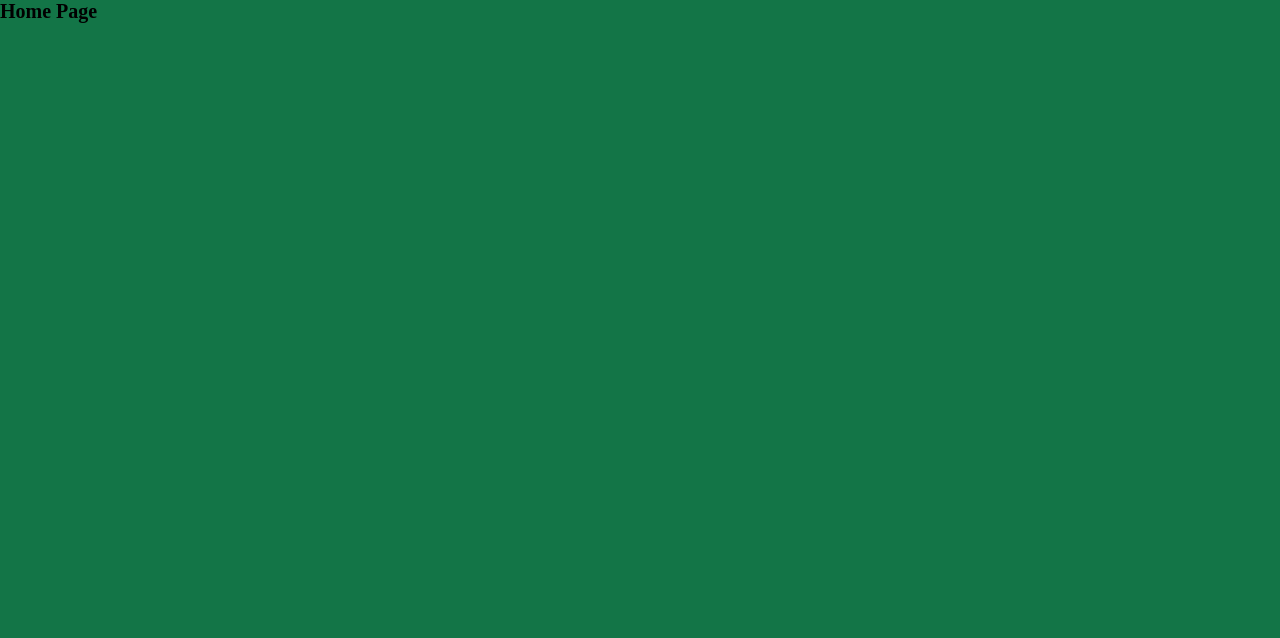
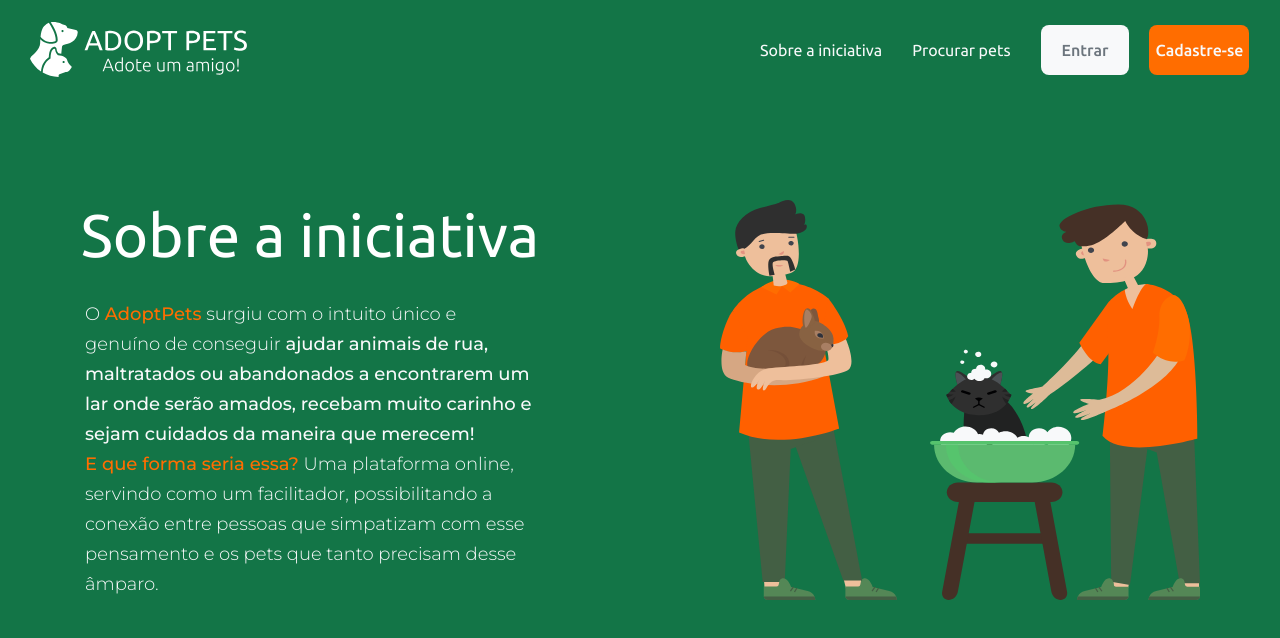
Before and after one commit to erickd-moraes/adopt-pets, a React (Create React App) app: page / in a window 1280 px wide. Shown: the top 638 px of the page. Built offline with nearby package versions, Linux system fonts and the light colour scheme.

Commit message:
Component Header and Section About created and styled

```diff
--- a/src/assets/styles/global.css
+++ b/src/assets/styles/global.css
@@ -6,10 +6,12 @@
   --color-background-form: #F8F9FA;
   --color-title-white: #FFFFFF;
   --color-text-light: #F8F9FA;
+  --color-text-hover: #E9ECEF;
   --color-text-dark: #6C757D;
+  --color-text-dark-hover: #495057;
   --color-fieldset-form: #6C757D;
   --color-highlight: #FF6D00;
-  --color-highlight-dark: #ff5400;
+  --color-highlight-dark: #ff4800;
 }
 
 * {
--- /dev/null
+++ b/src/components/Header/index.jsx
@@ -0,0 +1,33 @@
+import React from 'react';
+import { Link }  from 'react-router-dom';
+import Logo from '../../assets/images/logo.svg';
+
+import './styles.css';
+
+const Header = () => {
+  return (
+    <header>
+      <Link to="/">
+        <img src={Logo} alt="Logo Adopt Pets"/>
+      </Link>
+      <nav className="menu">
+        <ul>
+          <li>
+            <a href="#about">Sobre a iniciativa</a>
+          </li>
+          <li>
+            <a href="#find-pets">Procurar pets</a>
+          </li>
+          <li>
+            <Link to="/sign-in" className="sign-in">Entrar</Link>
+          </li>
+          <li>
+            <Link to="/sign-up" className="sign-up">Cadastre-se</Link>
+          </li>
+        </ul>
+      </nav>
+    </header>
+  );
+};
+
+export default Header;
--- /dev/null
+++ b/src/components/Header/styles.css
@@ -0,0 +1,70 @@
+header {
+  width: 100%;
+  height: 10rem;
+  display: flex;
+  justify-content: space-between;
+  align-items: center;
+}
+
+header img {
+  margin-left: 3rem;
+}
+
+header > a:focus {
+  outline: none;
+}
+
+header nav {
+  display: flex;
+  width: 52rem;
+  height: 5rem;
+}
+
+header nav ul {
+  list-style: none;
+  display: flex;
+  align-items: center;
+  justify-content: center;
+}
+
+header ul li a {
+  text-decoration: none;
+  font: 400 1.6rem Ubuntu;
+  color: var(--color-text-light);
+  margin-right: 3rem;
+}
+
+header ul li a:hover,
+header ul li a:focus {
+  color: var(--color-highlight);
+  transition: 300ms;
+  outline: none;
+}
+
+header ul li a.sign-in {
+  font-weight: 500;
+  padding: 1.6rem 2.1rem;
+  border-radius: 0.8rem;
+  margin-right: 2rem;
+  background-color: var(--color-text-light);
+  color: var(--color-text-dark);
+}
+
+header ul li a.sign-in:hover,
+header ul li a.sign-in:focus {
+  color: var(--color-text-dark-hover);
+  background-color: var(--color-text-hover);
+}
+
+header ul li a.sign-up {
+  font-weight: 500;
+  padding: 1.6rem 0.6rem;
+  border-radius: 0.8rem;
+  background-color: var(--color-highlight);
+}
+
+header ul li a.sign-up:hover,
+header ul li a.sign-up:focus {
+  color: var(--color-text-light);
+  background-color: var(--color-highlight-dark);
+}
--- a/src/pages/Home/index.jsx
+++ b/src/pages/Home/index.jsx
@@ -1,9 +1,34 @@
 import React from 'react';
+import Header from '../../components/Header';
+import ImageAbout from '../../assets/images/background-about.svg';
 
 import './styles.css';
 
 const Home = () => {
-  return <h1>Home Page</h1>
+  return (
+    <div id="home-page">
+      <Header />
+
+      <main>
+        <section id="about">
+          <div>
+            <h1>Sobre a iniciativa</h1>
+            <p>
+              O <strong className="highlight">AdoptPets</strong> surgiu com o intuito único e genuíno de conseguir <strong>ajudar
+              animais de rua, maltratados ou abandonados a encontrarem um lar onde
+              serão amados, recebam muito carinho e sejam  cuidados da maneira que merecem!</strong>
+              <br/>
+              <strong className="highlight">E que forma seria essa?</strong> Uma plataforma online, servindo como um facilitador,
+              possibilitando a conexão entre pessoas que simpatizam com esse pensamento e os
+              pets que tanto precisam desse âmparo.
+            </p>
+          </div>
+
+          <img src={ImageAbout} alt="Sobre a iniciativa"/>
+        </section>
+      </main>
+    </div>
+  );
 };
 
 export default Home;
--- a/src/pages/Home/styles.css
+++ b/src/pages/Home/styles.css
@@ -0,0 +1,43 @@
+#about {
+  height: 60rem;
+  width: 100%;
+  display: flex;
+  justify-content: space-between;
+  align-items: center;
+}
+
+#about div {
+  width: 46rem;
+  height: 40rem;
+  display: flex;
+  flex-direction: column;
+  align-items: center;
+  justify-content: center;
+  margin-left: 8rem;
+}
+
+#about div h1 {
+  font: 400 6rem Ubuntu;
+  color: var(--color-title-white);
+}
+
+#about div p {
+  width: 45rem;
+  height: 32rem;
+  font: 300 1.8rem Montserrat;
+  line-height: 3rem;
+  margin-top: 3rem;
+  color: var(--color-text-light);
+}
+
+#about div p strong {
+  font-weight: 500;
+}
+
+#about div p strong.highlight {
+  color: var(--color-highlight);
+}
+
+#about img {
+  margin-right: 8rem;
+}
```
